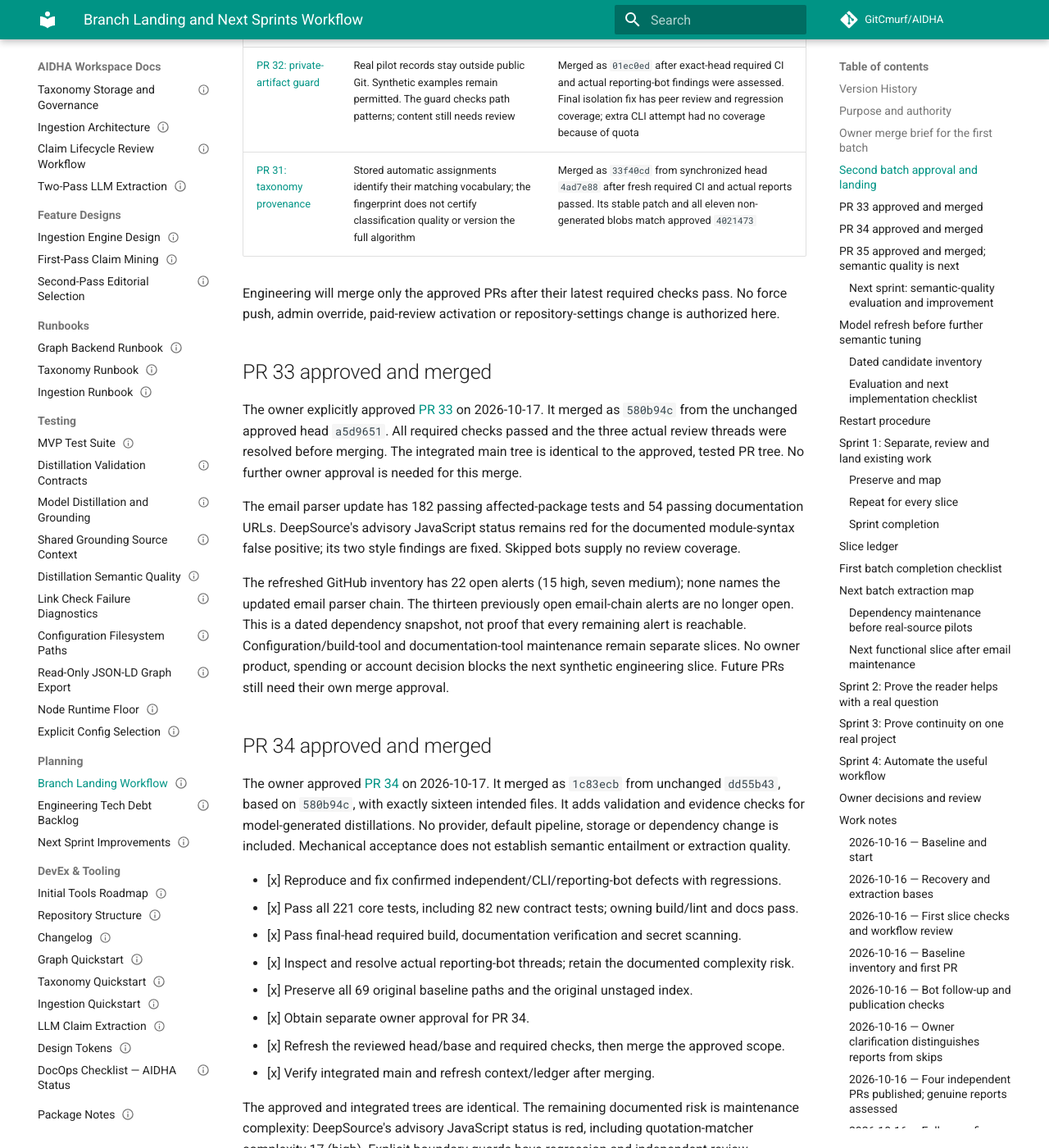
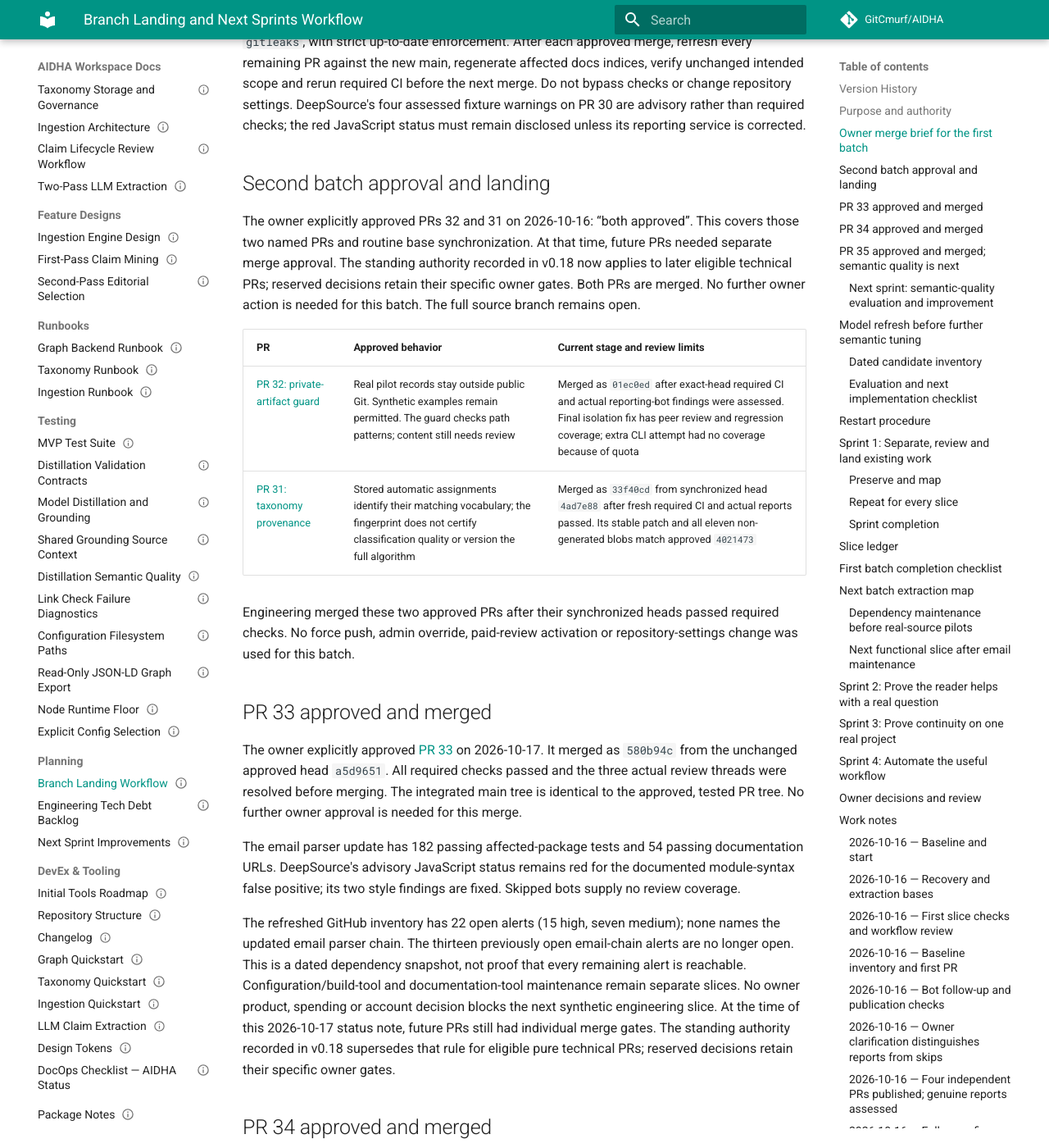
Before and after one commit to GitCmurf/AIDHA, an MkDocs documentation site: the page built from docs/05-planning/plan-015-branch-landing-workflow.md, in a window 1280 px wide and 1400 px high, scrolled down 6458 px. Shown: the whole window at 82% size. Built offline with MkDocs 1.6.1 and Material for MkDocs 9.7.7, drawn with Linux system fonts in a browser that asks for light colours; comment, search, counter and statistics services are not loaded; the version menu is left out; some of the changed text lies outside the part shown.

Commit message:
docs(workflow): clarify current merge authority

```diff
--- a/docs/01-indices/catalog.json
+++ b/docs/01-indices/catalog.json
@@ -704,7 +704,7 @@
       "document_id": "AIDHA-PLAN-015",
       "owner": "Engineering",
       "status": "Draft",
-      "version": "0.18",
+      "version": "0.19",
       "last_updated": "2026-10-18",
       "title": "Branch Landing and Next Sprints Workflow",
       "type": "PLAN",
--- a/docs/05-planning/plan-015-branch-landing-workflow.md
+++ b/docs/05-planning/plan-015-branch-landing-workflow.md
@@ -42,6 +42,7 @@ related_ids: [AIDHA-PLAN-009, AIDHA-PLAN-008, AIDHA-PLAN-010, AIDHA-PLAN-011, AI
 | 0.16 | 2026-10-17 | Codex | Record the reviewed context correction, semantic checkpoint and explicit hold on unstable experiments. | — | Draft | AIDHA-TESTING-059 |
 | 0.17 | 2026-10-17 | Codex | Refresh the decision-model shortlist and task-specific evaluation plan; preserve failed native replies after a genuine bot finding. | — | Draft | PR 37; owner model refresh |
 | 0.18 | 2026-10-18 | Codex | Record the standing technical merge authority, PR 37 and PR 56 landings, and retain the separate product and private-data gates. | — | Draft | Owner instruction; PRs 37 and 56 |
+| 0.19 | 2026-10-18 | Codex | Clarify that older batch approval gates are dated history and align the active checklist with the standing technical authority. | — | Draft | PR 57 Greptile finding |
 
 ## Purpose and authority
 
@@ -78,6 +79,10 @@ those reports and resolve confirmed issues before merging. Actual build/test/doc
 and completed local, peer or explicitly requested CLI reviews remain separate evidence. A completed
 CodeRabbit CLI review is distinct from a skipped CodeRabbit GitHub bot review.
 
+The batch summaries and dated work notes below preserve decisions and status as recorded at the
+time. Current and future work follows the authority above and the owner decision/merge checklist
+below; later entries supersede earlier status snapshots.
+
 ## Owner merge brief for the first batch
 
 The owner explicitly approved PR 28 (workflow), PR 27 (graph), PR 30 (dotenv) and PR 29 (VTT)
@@ -102,7 +107,9 @@ the red JavaScript status must remain disclosed unless its reporting service is
 ## Second batch approval and landing
 
 The owner explicitly approved PRs 32 and 31 on 2026-10-16: “both approved”. This covers
-those two named PRs and routine base synchronization. Future PRs need separate merge approval.
+those two named PRs and routine base synchronization. At that time, future PRs needed separate
+merge approval. The standing authority recorded in v0.18 now applies to later eligible technical
+PRs; reserved decisions retain their specific owner gates.
 Both PRs are merged. No further owner action is needed for this batch. The full source branch
 remains open.
 
@@ -111,8 +118,9 @@ remains open.
 | [PR 32: private-artifact guard](https://github.com/GitCmurf/AIDHA/pull/32) | Real pilot records stay outside public Git. Synthetic examples remain permitted. The guard checks path patterns; content still needs review | Merged as `01ec0ed` after exact-head required CI and actual reporting-bot findings were assessed. Final isolation fix has peer review and regression coverage; extra CLI attempt had no coverage because of quota |
 | [PR 31: taxonomy provenance](https://github.com/GitCmurf/AIDHA/pull/31) | Stored automatic assignments identify their matching vocabulary; the fingerprint does not certify classification quality or version the full algorithm | Merged as `33f40cd` from synchronized head `4ad7e88` after fresh required CI and actual reports passed. Its stable patch and all eleven non-generated blobs match approved `4021473` |
 
-Engineering will merge only the approved PRs after their latest required checks pass. No force
-push, admin override, paid-review activation or repository-settings change is authorized here.
+Engineering merged these two approved PRs after their synchronized heads passed required checks.
+No force push, admin override, paid-review activation or repository-settings change was used for
+this batch.
 
 ## PR 33 approved and merged
 
@@ -129,8 +137,10 @@ The refreshed GitHub inventory has 22 open alerts (15 high, seven medium); none
 updated email parser chain. The thirteen previously open email-chain alerts are no longer open.
 This is a dated dependency snapshot, not proof that every remaining alert is reachable.
 Configuration/build-tool and documentation-tool maintenance remain separate slices. No owner
-product, spending or account decision blocks the next synthetic engineering slice. Future PRs
-still need their own merge approval.
+product, spending or account decision blocks the next synthetic engineering slice. At the time of
+this 2026-10-17 status note, future PRs still had individual merge gates. The standing authority
+recorded in v0.18 supersedes that rule for eligible pure technical PRs; reserved decisions retain
+their specific owner gates.
 
 ## PR 34 approved and merged
 
@@ -191,7 +201,7 @@ findings inaccessible with HTTP 403 remain the review limits recorded on PR 35.
 - [x] Verify exact integrated-tree equality.
 - [x] Reproduce the late shared-excerpt finding and prepare a separate correction.
 - [x] Complete correction checks/reviews and publish PR 36.
-- [ ] Obtain separate approval and merge PR 36 after a fresh review gate.
+- [x] Obtain separate owner approval and merge PR 36 as `be9876c` after its fresh review gate.
 - [x] Verify all four PR 35 post-merge main CI workflows pass.
 - [x] Attempt the context helper; missing `specs/024-grounding-context/plan.md` prevents it
   before edits. The governed workflow and testing specs remain the restart record.
@@ -214,7 +224,8 @@ public synthetic text only, tools disabled, and no new API credentials or servic
 Record the actual resolved model and usage; native CLI results do not establish API-provider
 parity or default-pipeline quality. Source-report persistence follows when needed for the real
 reader trial; it is not a substitute for measuring semantic usefulness. No owner input blocks
-this preparation. Future PRs retain their own merge gate.
+this preparation. Eligible pure technical PRs use the standing authority above after fresh checks
+and report review; reserved decisions retain their specific owner gates.
 
 ## Model refresh before further semantic tuning
 
```
Also changed, not shown: other parts of docs/05-planning/plan-015-branch-landing-workflow.md (+2 -2 lines).
